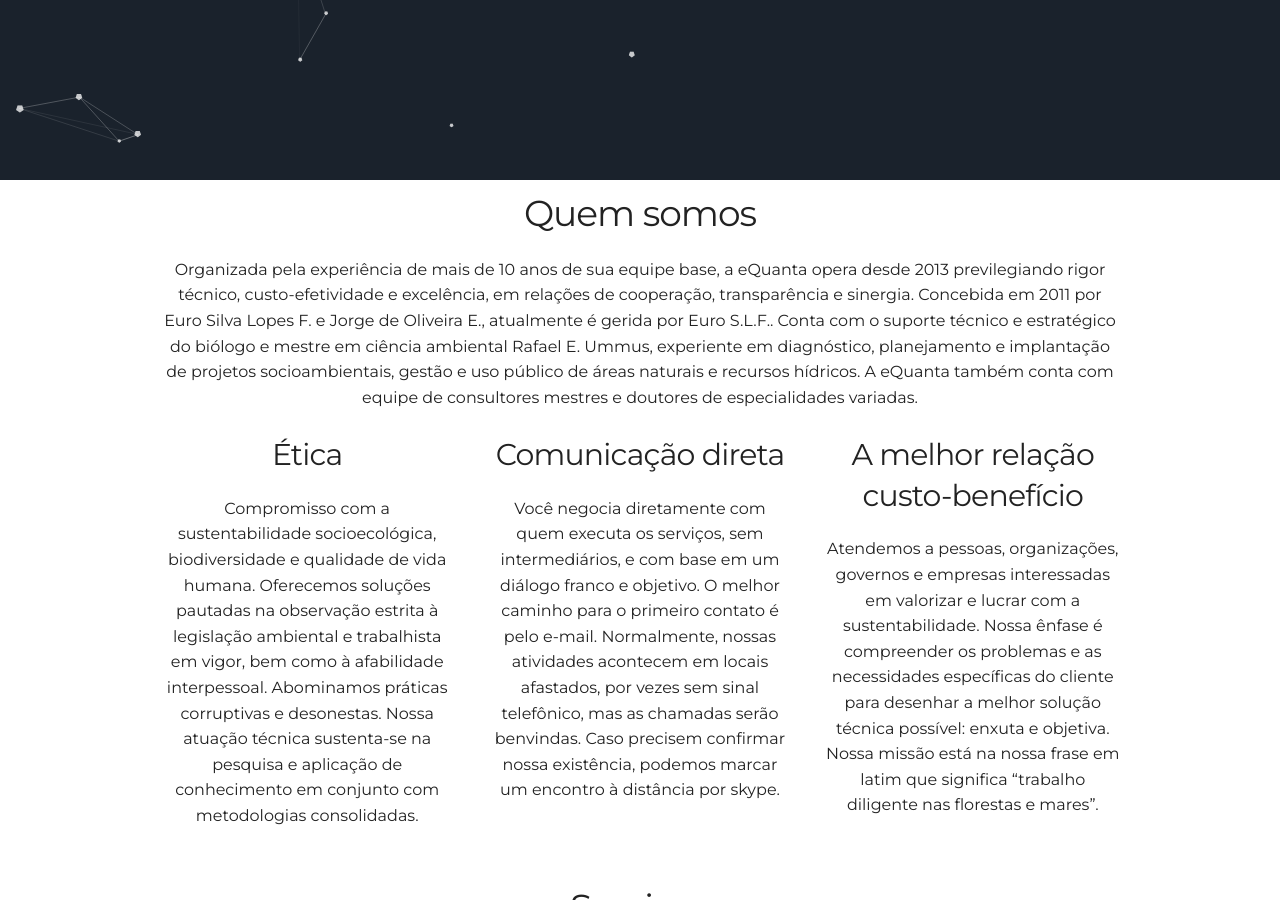
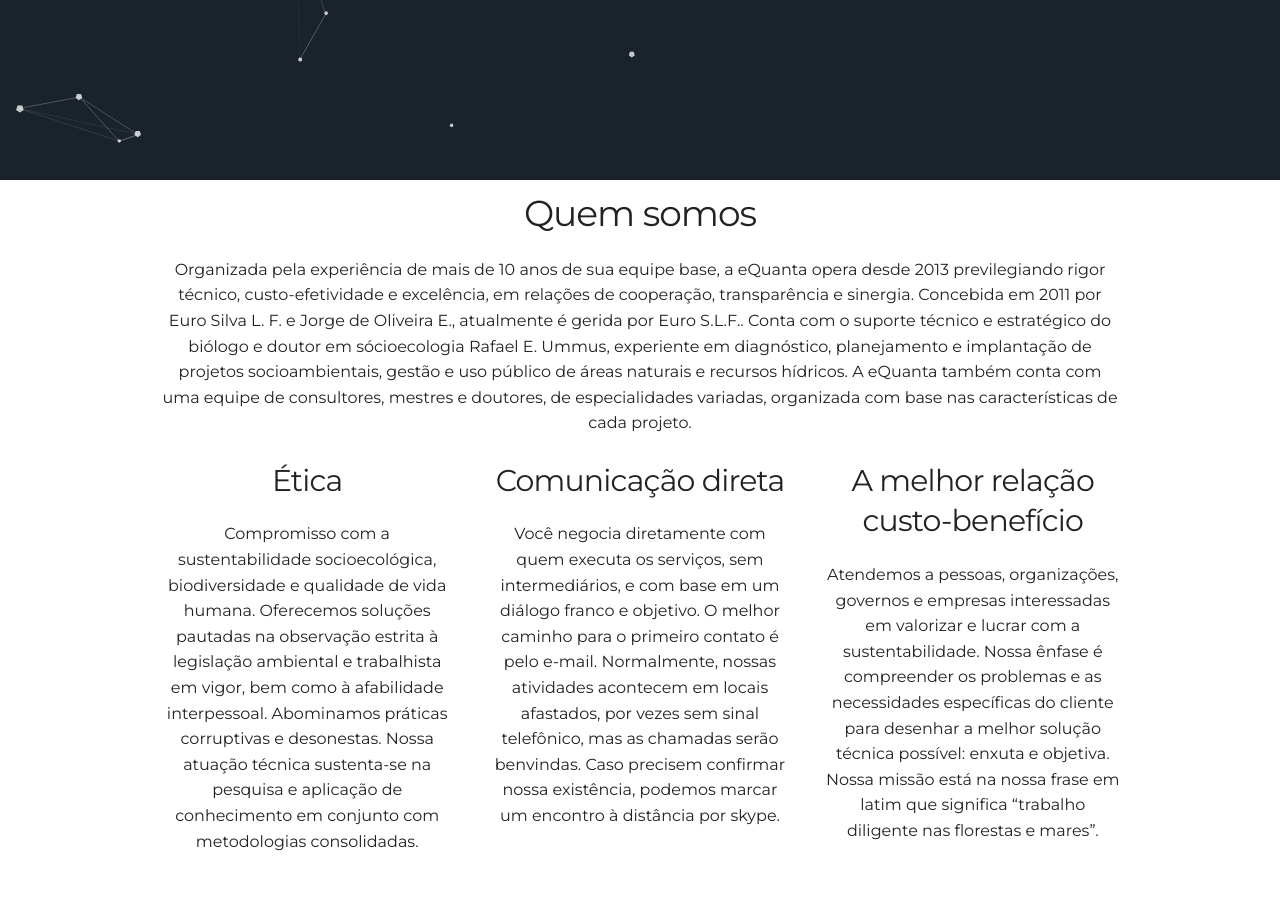
Before and after one commit to leroy1977/eQ1, a Jekyll site: the page built from index.html, in a window 1280 px wide and 900 px high, scrolled down 727 px. Built offline with Jekyll 4.4.1, drawn with Linux system fonts in a browser that asks for light colours.

Commit message:
Update _config.yml

```diff
--- a/_config.yml
+++ b/_config.yml
@@ -11,7 +11,7 @@
 
 # User settings
 username: eQuanta
-user_description: Organizada pela experiência de mais de 10 anos de sua equipe base, a eQuanta opera desde 2013 previlegiando rigor técnico, custo-efetividade e excelência, em relações de cooperação, transparência e sinergia. Concebida em 2011 por Euro Silva Lopes F. e Jorge de Oliveira E., atualmente é gerida por Euro S.L.F.. Conta com o suporte técnico e estratégico do biólogo e mestre em ciência ambiental Rafael E. Ummus, experiente em diagnóstico, planejamento e implantação de projetos socioambientais, gestão e uso público de áreas naturais e recursos hídricos. A eQuanta também conta com equipe de consultores mestres e doutores de especialidades variadas.
+user_description: Organizada pela experiência de mais de 10 anos de sua equipe base, a eQuanta opera desde 2013 previlegiando rigor técnico, custo-efetividade e excelência, em relações de cooperação, transparência e sinergia. Concebida em 2011 por Euro Silva L. F. e Jorge de Oliveira E., atualmente é gerida por Euro S.L.F.. Conta com o suporte técnico e estratégico do biólogo e doutor em sócioecologia Rafael E. Ummus, experiente em diagnóstico, planejamento e implantação de projetos socioambientais, gestão e uso público de áreas naturais e recursos hídricos. A eQuanta também conta com uma equipe de consultores, mestres e doutores, de especialidades variadas, organizada com base nas características de cada projeto.
 
 user_title: Diligentia laborat in omnis silvae et maria
 email: e.quanta.env@gmail.com
```
